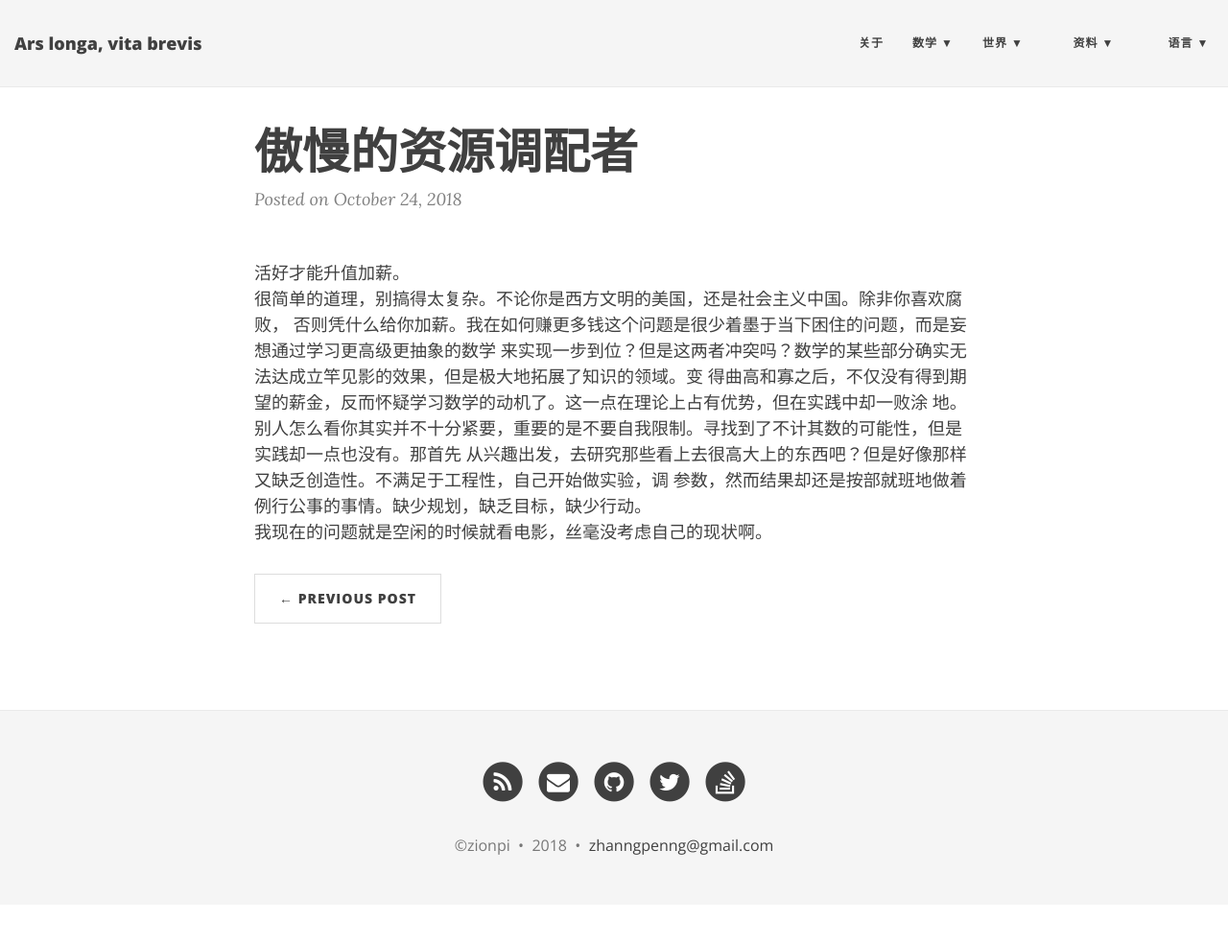
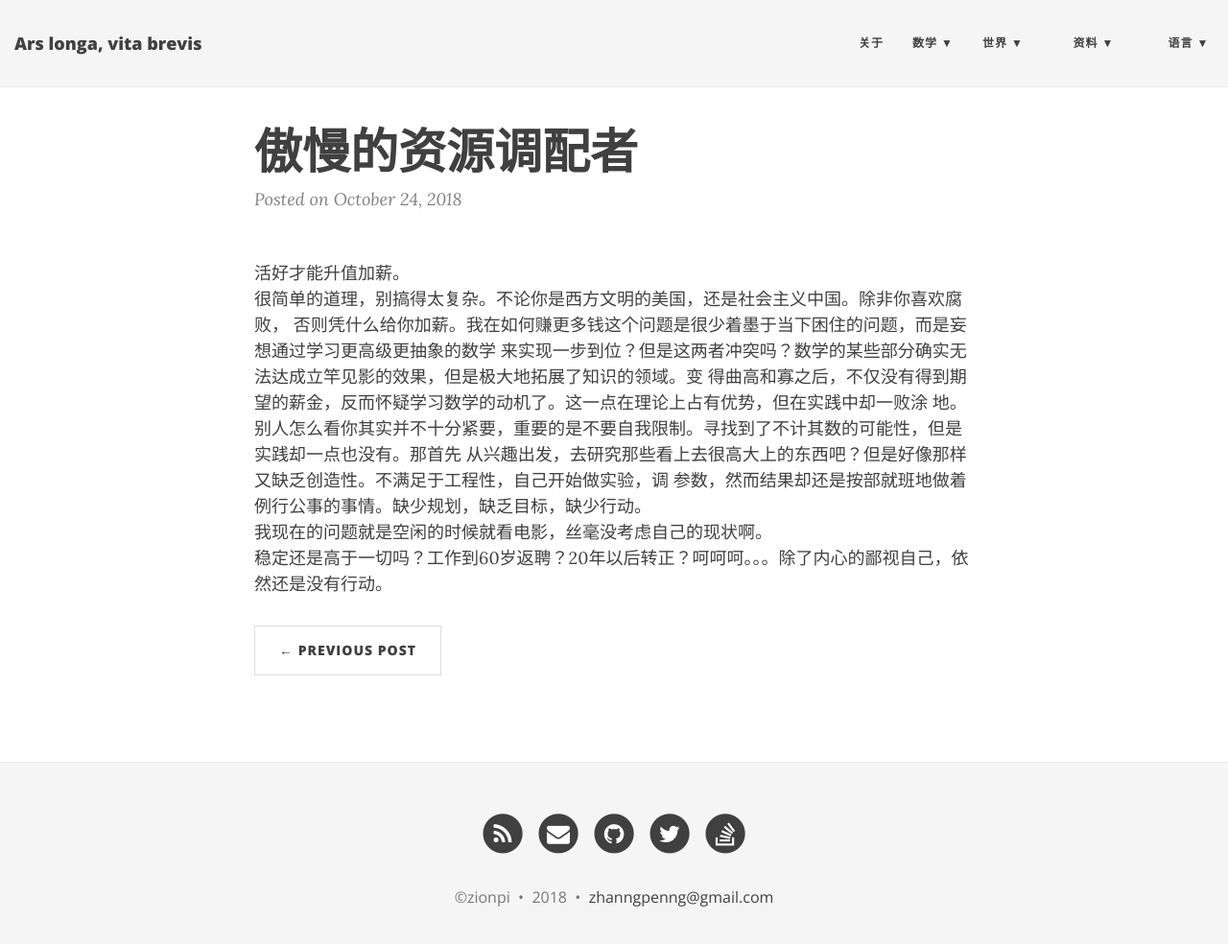
Before and after one commit to ZionPi/zionpi.github.io, a Jekyll site: the page built from _posts/2018-10-24-resource-dispatch.md, in a window 1280 px wide and 997 px high. Shown: the top 984 px of the window at 96% size. Built offline with Jekyll 4.4.1, drawn with Linux system fonts in a browser that asks for light colours; nearby versions of some CDN libraries.

Commit message:
Update 2018-10-24-resource-dispatch.md

```diff
--- a/_posts/2018-10-24-resource-dispatch.md
+++ b/_posts/2018-10-24-resource-dispatch.md
@@ -12,3 +12,4 @@ title: 傲慢的资源调配者
 从兴趣出发，去研究那些看上去很高大上的东西吧？但是好像那样又缺乏创造性。不满足于工程性，自己开始做实验，调
 参数，然而结果却还是按部就班地做着例行公事的事情。缺少规划，缺乏目标，缺少行动。
 我现在的问题就是空闲的时候就看电影，丝毫没考虑自己的现状啊。
+稳定还是高于一切吗？工作到60岁返聘？20年以后转正？呵呵呵。。。除了内心的鄙视自己，依然还是没有行动。
```
